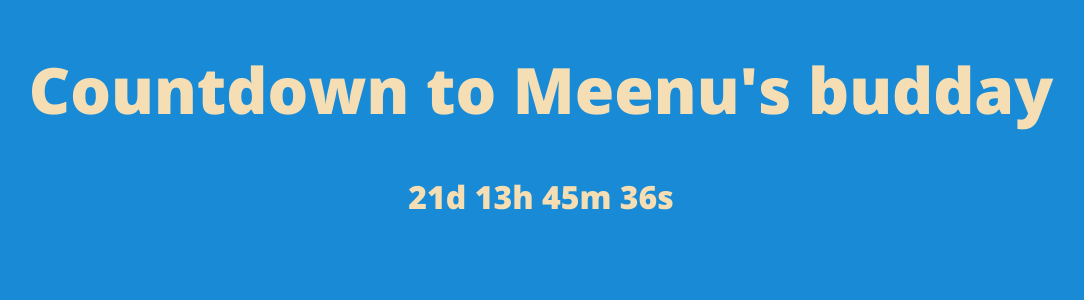
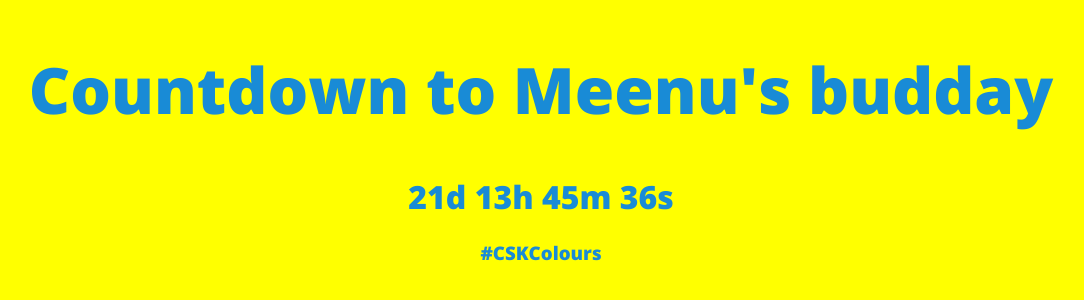
Before and after one commit to shenoyninad/budday-wishes, a React (Create React App) app: page / in a window 1280 px wide. Shown: the part 172-472 px from the top of the page, without its empty margins (99-1183 px from the left). Built offline with nearby package versions, Linux system fonts and the light colour scheme; a web font is replaced by a local one.

Commit message:
Adding image, and the color change

```diff
--- a/package.json
+++ b/package.json
@@ -13,6 +13,7 @@
     "@types/react-dom": "^17.0.11",
     "gh-pages": "^3.2.3",
     "react": "^17.0.2",
+    "react-confetti": "^6.0.1",
     "react-dom": "^17.0.2",
     "react-scripts": "5.0.0",
     "typescript": "^4.5.5",
--- a/src/App.css
+++ b/src/App.css
@@ -10,8 +10,8 @@
   margin-top: 17%;
 }
 
-.wish-text {
-  animation: color-change 1s infinite;
+.wish-div {
+  margin-top: 5%;
 }
 
 @keyframes color-change {
@@ -21,3 +21,10 @@
   75% {color: rgb(231, 196, 81);}
   100% { color: rgb(228, 87, 209); }
 }
+
+.image-element {
+  height: 20%;
+  width: 20%;
+  border: 0.1px solid blue;
+  border-radius: 10%;
+}
--- a/src/BuddayWishesMainPage.tsx
+++ b/src/BuddayWishesMainPage.tsx
@@ -1,12 +1,16 @@
 import React, { useState, useEffect } from 'react';
 import './App.css';
+import useWindowSize from './hooks/useWindowSize';
+import Confetti from 'react-confetti';
+import image from './image-meenakshi.jpeg';
 
 function BuddayWishesMainPage() {
-  const [name, setName] = useState("Meenu");
+  const name = "Meenu";
+  const { width, height } = useWindowSize();
   const [visible, setVisible] = useState(true);
 
   useEffect(() => {
-    document.title = `Happy birthday ${name}`
+    document.title = `Happy birthday ${name}!`
     // Update the count down every 1 second
     var x = setInterval(function () {
 
@@ -36,16 +40,28 @@ function BuddayWishesMainPage() {
     }, 1000);
   });
 
-  const text = visible ? (<div className="countdown-div">
-    <h1 className="countdown-text">Countdown to {name}'s budday</h1>
-    <h1 className="countdown-timer" id="countdown-timer">Wait for it</h1>
-  </div>) : (<div className="wish-div">
-    <h1 className="wish-text">Happy budday {name}!</h1>
-    <h3>You are older, but also wiser.</h3>
-  </div>)
+  const text = visible ? (
+    <div className="countdown-div" >
+      <h1 className="countdown-text" > Countdown to {name}'s budday</h1>
+      <h1 className="countdown-timer" id="countdown-timer" > Wait for it </h1>
+      <h3>#CSKColours</h3>
+    </div>) :
+    (<div className="wish-div">
+      <Confetti
+        width={width}
+        height={height}
+      />
+      <h1 className="wish-text"> Happy budday {name}!</h1>
+      <div className='image-div'>
+        <img className='image-element' alt="birthday girl ugly" src={image} />
+      </div>
+      <h1>IT IS YOUR BIRTHDAY!!</h1>
+      <h3>And, you haven't aged at all, congratulations!</h3>
+      <h3>#forever21</h3>
+    </div>)
 
   return (
-    <div className="main-container">
+    <div className="main-container" >
       {text}
     </div>
   );
--- /dev/null
+++ b/src/hooks/useWindowSize.js
@@ -0,0 +1,22 @@
+import { useLayoutEffect, useState } from "react";
+
+const useWindowSize = () => {
+  const [windowSize, setWindowSize] = useState({ width: 0, height: 0 });
+
+  const handleSize = () => {
+    setWindowSize({
+      width: window.innerWidth,
+      height: window.innerHeight
+    });
+  };
+
+  useLayoutEffect(() => {
+    handleSize();
+    window.addEventListener("resize", handleSize);
+    return () => window.removeEventListener("resize", handleSize);
+  }, []);
+
+  return windowSize;
+};
+
+export default useWindowSize;
--- a/src/index.css
+++ b/src/index.css
@@ -5,8 +5,8 @@ body {
     sans-serif;
   -webkit-font-smoothing: antialiased;
   -moz-osx-font-smoothing: grayscale;
-  background: rgb(25, 139, 214);
-  color: wheat;
+  background-color: yellow;
+  color: rgb(25, 139, 214);
   font-family: 'Mochiy Pop P One', sans-serif;
   font-family: 'Open Sans', sans-serif;
 }
```
Also changed, not shown: src/image-meenakshi.jpeg (added), 1 other file (tests, documents, lock files or other folders).
